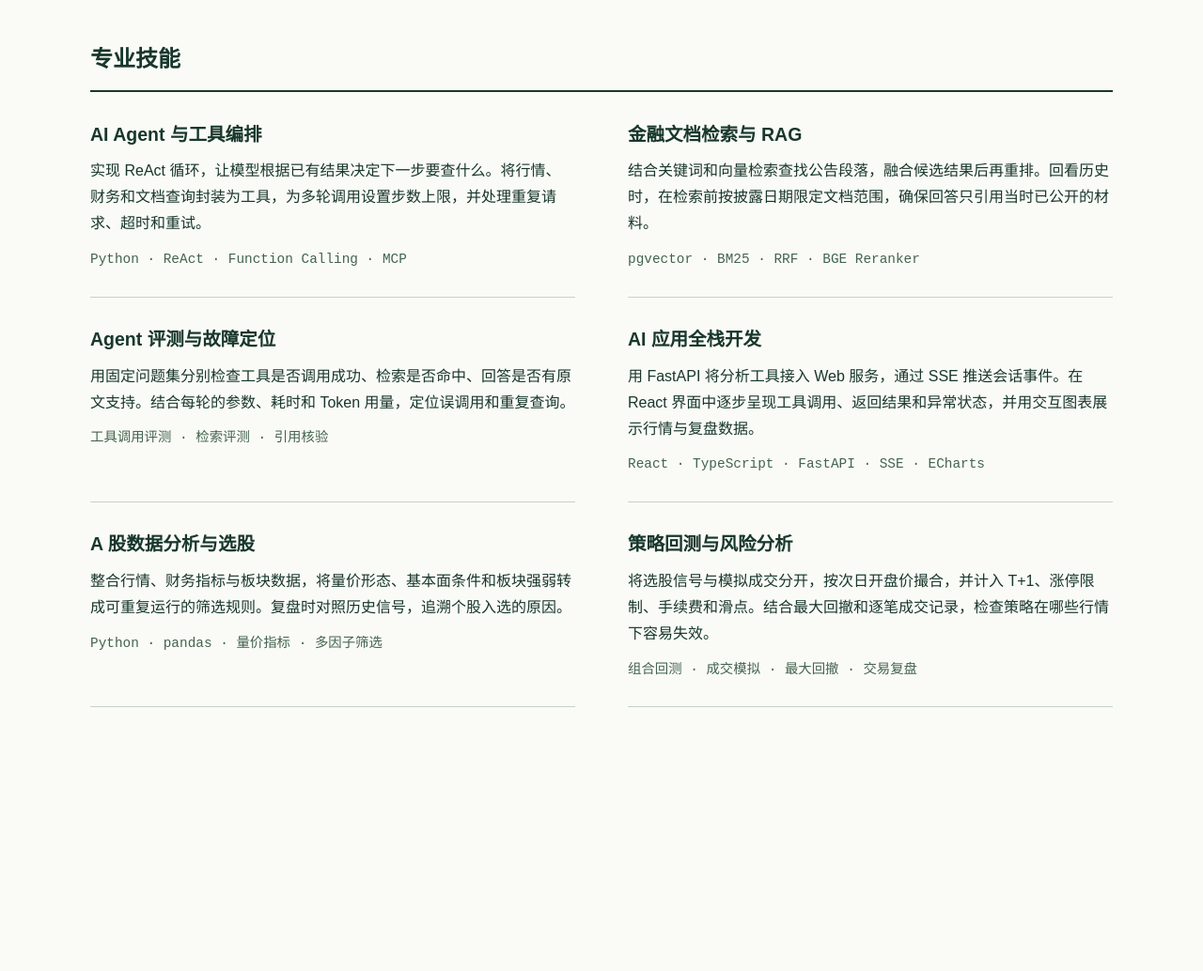
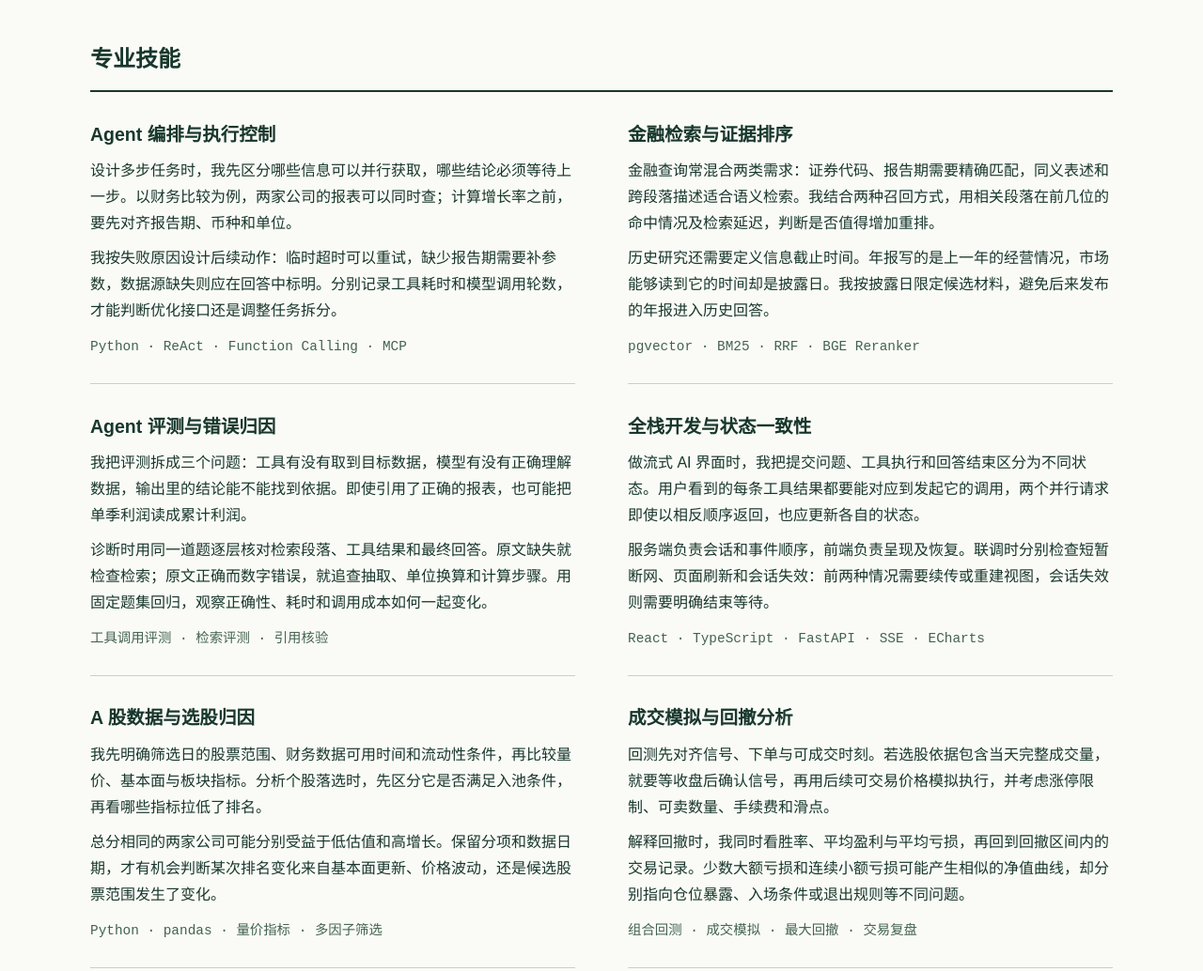
Before and after one commit to shens3014/shens3014.github.io, a plain HTML site: page index.html in a window 1280 px wide. Shown: the part 500-1534 px from the top of the page at 94% size. Before the commit the page ends 1317 px from the top, so only its background shows below. Drawn offline with Linux system fonts and the light colour scheme.

Commit message:
Explain public engineering skills through technical decisions

```diff
--- a/index.html
+++ b/index.html
@@ -42,33 +42,39 @@
     <h2>专业技能</h2>
     <div class="skills">
       <article>
-        <h3>AI Agent 与工具编排</h3>
-        <p>实现 ReAct 循环，让模型根据已有结果决定下一步要查什么。将行情、财务和文档查询封装为工具，为多轮调用设置步数上限，并处理重复请求、超时和重试。</p>
+        <h3>Agent 编排与执行控制</h3>
+        <p>设计多步任务时，我先区分哪些信息可以并行获取，哪些结论必须等待上一步。以财务比较为例，两家公司的报表可以同时查；计算增长率之前，要先对齐报告期、币种和单位。</p>
+        <p>我按失败原因设计后续动作：临时超时可以重试，缺少报告期需要补参数，数据源缺失则应在回答中标明。分别记录工具耗时和模型调用轮数，才能判断优化接口还是调整任务拆分。</p>
         <p class="tools">Python · ReAct · Function Calling · MCP</p>
       </article>
       <article>
-        <h3>金融文档检索与 RAG</h3>
-        <p>结合关键词和向量检索查找公告段落，融合候选结果后再重排。回看历史时，在检索前按披露日期限定文档范围，确保回答只引用当时已公开的材料。</p>
+        <h3>金融检索与证据排序</h3>
+        <p>金融查询常混合两类需求：证券代码、报告期需要精确匹配，同义表述和跨段落描述适合语义检索。我结合两种召回方式，用相关段落在前几位的命中情况及检索延迟，判断是否值得增加重排。</p>
+        <p>历史研究还需要定义信息截止时间。年报写的是上一年的经营情况，市场能够读到它的时间却是披露日。我按披露日限定候选材料，避免后来发布的年报进入历史回答。</p>
         <p class="tools">pgvector · BM25 · RRF · BGE Reranker</p>
       </article>
       <article>
-        <h3>Agent 评测与故障定位</h3>
-        <p>用固定问题集分别检查工具是否调用成功、检索是否命中、回答是否有原文支持。结合每轮的参数、耗时和 Token 用量，定位误调用和重复查询。</p>
+        <h3>Agent 评测与错误归因</h3>
+        <p>我把评测拆成三个问题：工具有没有取到目标数据，模型有没有正确理解数据，输出里的结论能不能找到依据。即使引用了正确的报表，也可能把单季利润读成累计利润。</p>
+        <p>诊断时用同一道题逐层核对检索段落、工具结果和最终回答。原文缺失就检查检索；原文正确而数字错误，就追查抽取、单位换算和计算步骤。用固定题集回归，观察正确性、耗时和调用成本如何一起变化。</p>
         <p class="tools">工具调用评测 · 检索评测 · 引用核验</p>
       </article>
       <article>
-        <h3>AI 应用全栈开发</h3>
-        <p>用 FastAPI 将分析工具接入 Web 服务，通过 SSE 推送会话事件。在 React 界面中逐步呈现工具调用、返回结果和异常状态，并用交互图表展示行情与复盘数据。</p>
+        <h3>全栈开发与状态一致性</h3>
+        <p>做流式 AI 界面时，我把提交问题、工具执行和回答结束区分为不同状态。用户看到的每条工具结果都要能对应到发起它的调用，两个并行请求即使以相反顺序返回，也应更新各自的状态。</p>
+        <p>服务端负责会话和事件顺序，前端负责呈现及恢复。联调时分别检查短暂断网、页面刷新和会话失效：前两种情况需要续传或重建视图，会话失效则需要明确结束等待。</p>
         <p class="tools">React · TypeScript · FastAPI · SSE · ECharts</p>
       </article>
       <article>
-        <h3>A 股数据分析与选股</h3>
-        <p>整合行情、财务指标与板块数据，将量价形态、基本面条件和板块强弱转成可重复运行的筛选规则。复盘时对照历史信号，追溯个股入选的原因。</p>
+        <h3>A 股数据与选股归因</h3>
+        <p>我先明确筛选日的股票范围、财务数据可用时间和流动性条件，再比较量价、基本面与板块指标。分析个股落选时，先区分它是否满足入池条件，再看哪些指标拉低了排名。</p>
+        <p>总分相同的两家公司可能分别受益于低估值和高增长。保留分项和数据日期，才有机会判断某次排名变化来自基本面更新、价格波动，还是候选股票范围发生了变化。</p>
         <p class="tools">Python · pandas · 量价指标 · 多因子筛选</p>
       </article>
       <article>
-        <h3>策略回测与风险分析</h3>
-        <p>将选股信号与模拟成交分开，按次日开盘价撮合，并计入 T+1、涨停限制、手续费和滑点。结合最大回撤和逐笔成交记录，检查策略在哪些行情下容易失效。</p>
+        <h3>成交模拟与回撤分析</h3>
+        <p>回测先对齐信号、下单与可成交时刻。若选股依据包含当天完整成交量，就要等收盘后确认信号，再用后续可交易价格模拟执行，并考虑涨停限制、可卖数量、手续费和滑点。</p>
+        <p>解释回撤时，我同时看胜率、平均盈利与平均亏损，再回到回撤区间内的交易记录。少数大额亏损和连续小额亏损可能产生相似的净值曲线，却分别指向仓位暴露、入场条件或退出规则等不同问题。</p>
         <p class="tools">组合回测 · 成交模拟 · 最大回撤 · 交易复盘</p>
       </article>
     </div>
```
